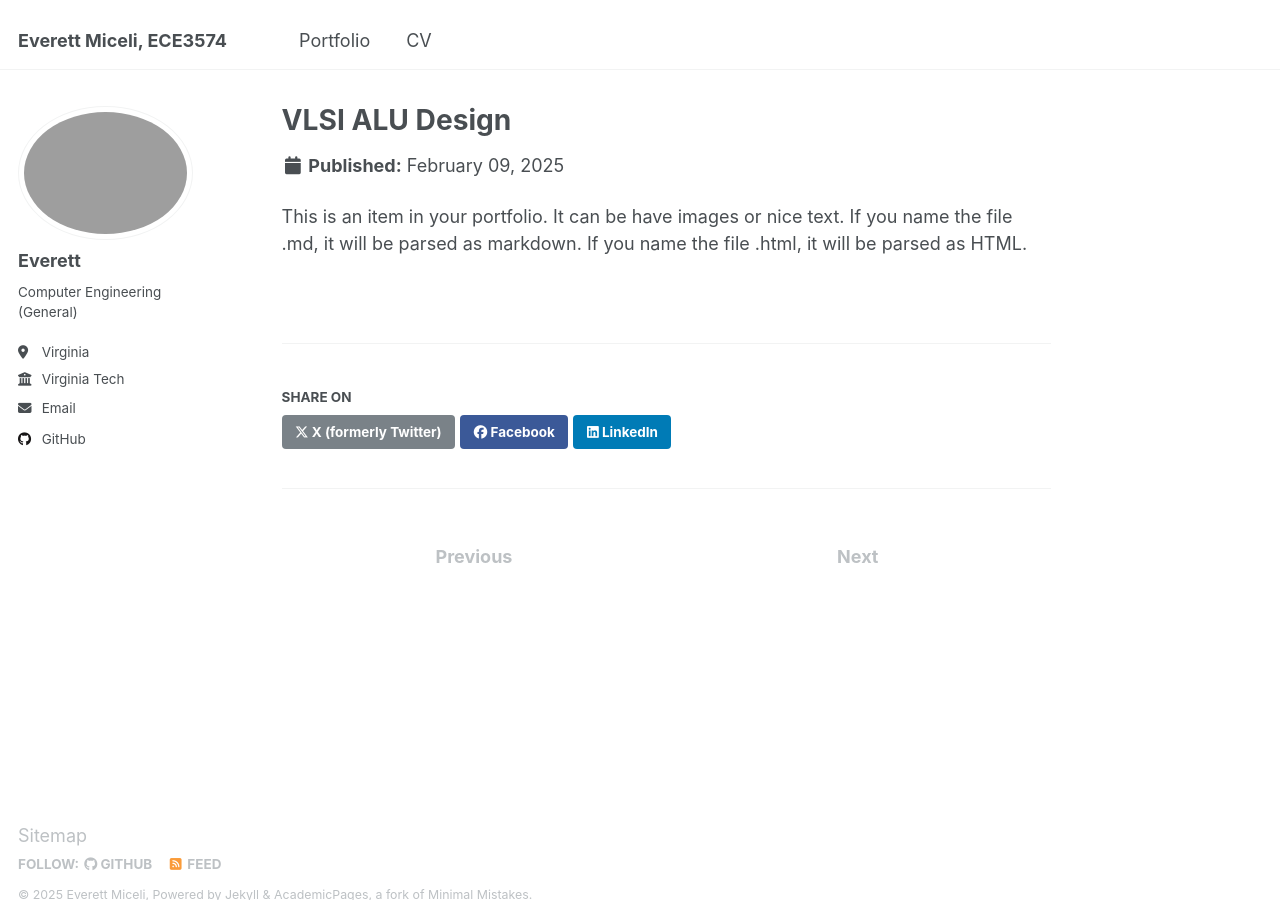
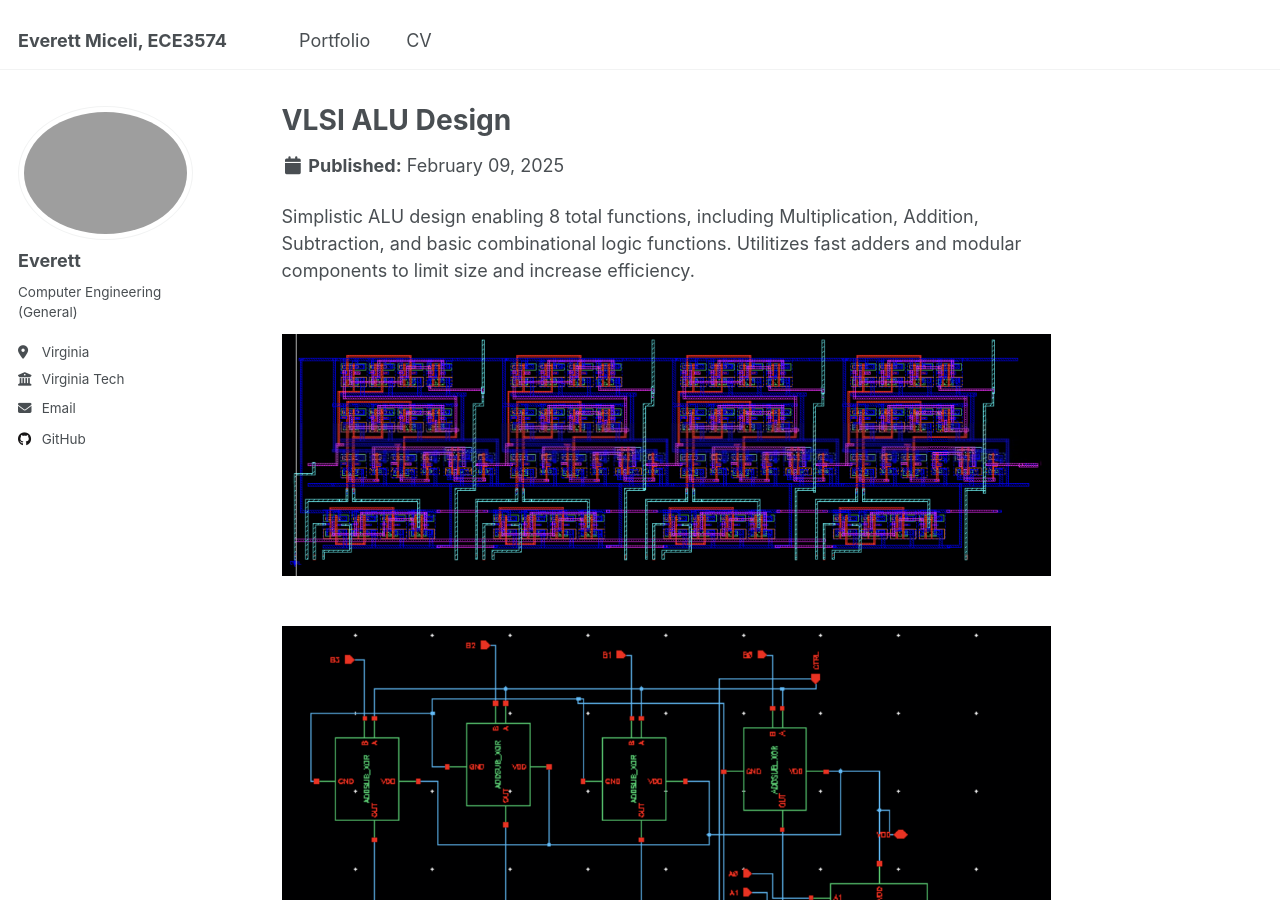
Before and after one commit to everettmiceli67/everettmiceli67.github.io, a Jekyll site: the page built from _portfolio/portfolio-1.md, in a window 1280 px wide and 900 px high. Built offline with Jekyll 4.4.1, drawn with Linux system fonts in a browser that asks for light colours.

Commit message:
Update portfolio-1.md

```diff
--- a/_portfolio/portfolio-1.md
+++ b/_portfolio/portfolio-1.md
@@ -4,4 +4,16 @@ excerpt: "Very Large Scale Integration ALU Layout <br/><img src='/images/ALU.png
 collection: portfolio
 ---
 
-This is an item in your portfolio. It can be have images or nice text. If you name the file .md, it will be parsed as markdown. If you name the file .html, it will be parsed as HTML.
+Simplistic ALU design enabling 8 total functions, including Multiplication, Addition, Subtraction, and basic combinational logic functions. Utilitizes fast adders and modular components to limit size and increase efficiency.
+
+<br/><img src='/images/ADD_SUB_LAYOUT.png'>
+
+<br/><img src='/images/ADD_SUB_SCHEMATIC.png'>
+
+<br/><img src='/images/DFF_CLOCKED_INV.png'>
+
+<br/><img src='/images/DFF_LAYOUT.png'>
+
+<br/><img src='/images/DFF_SCHEMATIC.png'>
+
+<br/><img src='/images/DFF_SWITCH.png'>
```
